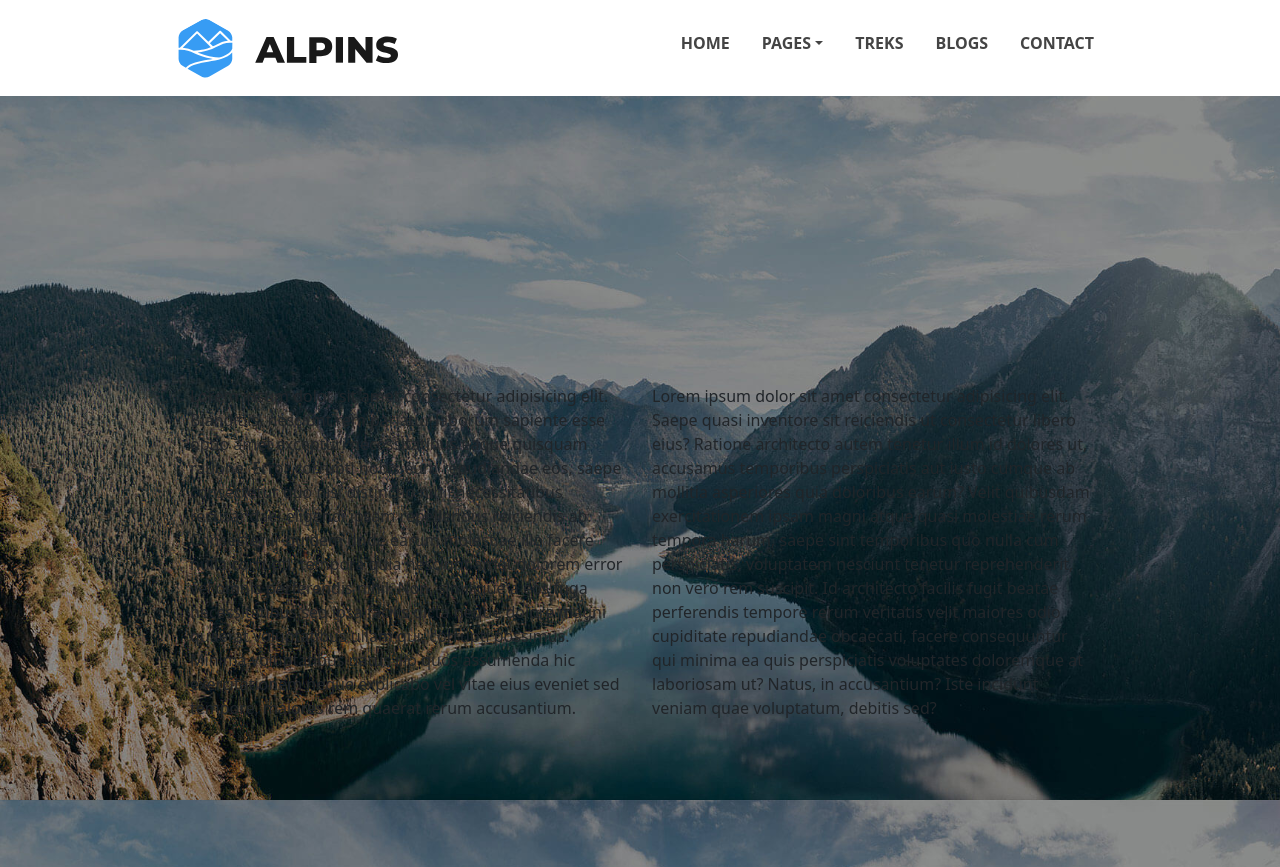
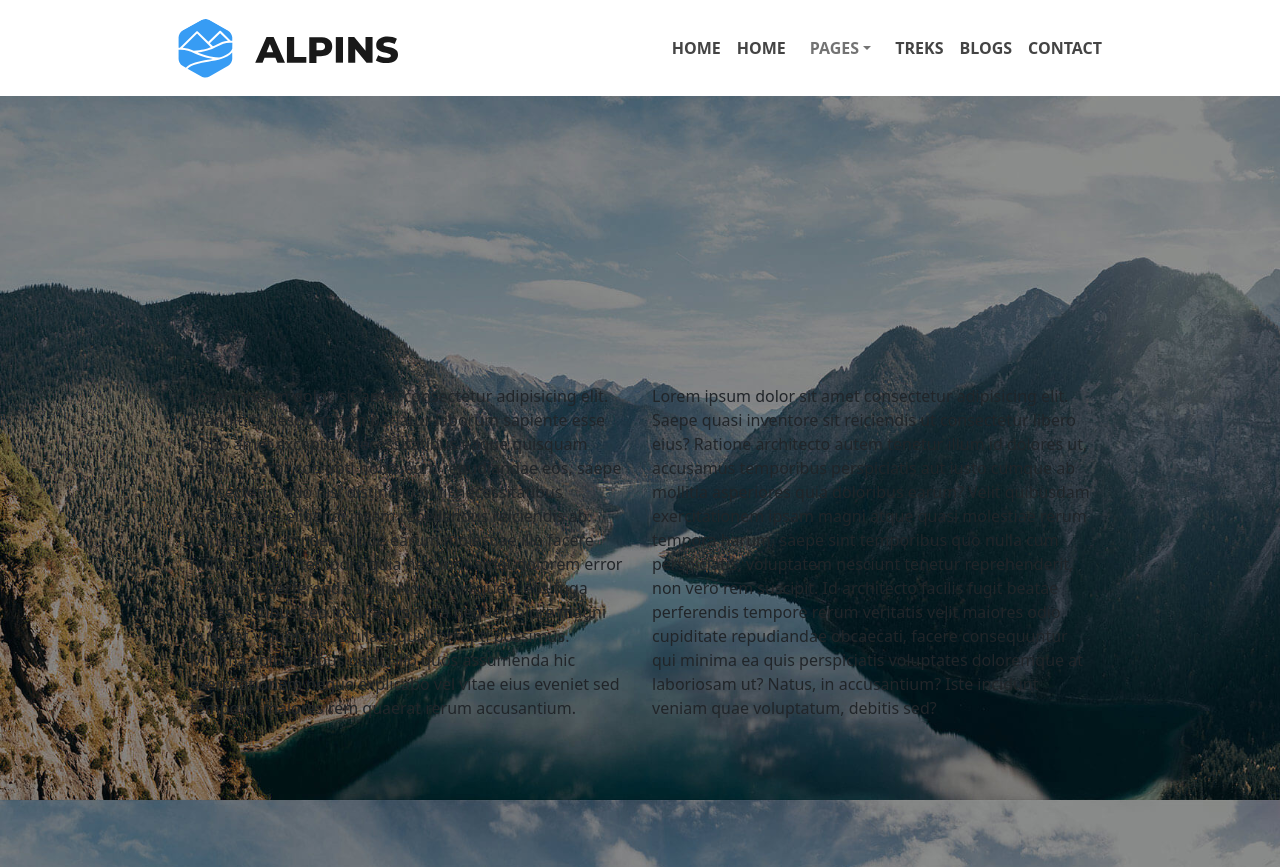
Before and after one commit to falcontechnepal/Alpins, a Next.js app in the folder frontend/: page / in a window 1280 px wide. Shown: the top 867 px of the page. Built offline with nearby package versions, Linux system fonts and the light colour scheme.

Commit message:
navbar done

```diff
--- a/frontend/src/components/Navbar.tsx
+++ b/frontend/src/components/Navbar.tsx
@@ -28,19 +28,20 @@ const Navbar = () => {
                 <form className="d-flex" role="search">
                   <ul className="navbar-nav me-auto mb-2 mb-lg-0 gap-3">
                     <Link href="/">
-                      <li className="nav-item pageLi">
-                        <a
-                          className="nav-link   h6 fw-bold  navLi"
-                          aria-current="page"
-                        >
+                      <button type="button" className="navColor h6 fw-bold ">
                         HOME
-                        </a>
-                      </li>
+                      </button>
                     </Link>
 
-                    <li className="nav-item  dropdown">
+                    <Link href="/">
+                      <button type="button" className="navColor h6 fw-bold ">
+                        HOME
+                      </button>
+                    </Link>
+
+                    <li className="nav-item dropdown  fw-bold">
                       <a
-                        className="nav-link h6 fw-bold navLi dropdown-toggle"
+                        className="nav-link dropdown-toggle fw-bold"
                         role="button"
                         data-bs-toggle="dropdown"
                         aria-expanded="false"
@@ -93,36 +94,21 @@ const Navbar = () => {
                     </li>
 
                     <Link href="/trek">
-                      <li className="nav-item pageLi">
-                        <a
-                          className="nav-link   h6 fw-bold  navLi"
-                          aria-current="page"
-                        >
+                      <button type="button" className="navColor h6 fw-bold ">
                         TREKS
-                        </a>
-                      </li>
+                      </button>
                     </Link>
 
-                    <li className="nav-item">
                     <Link href="/blog">
-                        <a
-                          className="nav-link h6 fw-bold  pageLi navLi"
-                          aria-current="page"
-                        >
+                      <button type="button" className="navColor h6 fw-bold ">
                         BLOGS
-                        </a>
+                      </button>
                     </Link>
-                    </li>
 
                     <Link href="/contact">
-                      <li className="nav-item pageLi">
-                        <a
-                          className="nav-link h6 fw-bold  navLi"
-                          aria-current="page"
-                        >
+                      <button type="button" className="navColor h6 fw-bold ">
                         CONTACT
-                        </a>
-                      </li>
+                      </button>
                     </Link>
                   </ul>
                 </form>
--- a/frontend/src/styles/main.scss
+++ b/frontend/src/styles/main.scss
@@ -95,3 +95,8 @@
 .teamImg {
   object-fit: cover;
 }
+
+.navColor {
+  all: unset;
+  color: #444444;
+}
```
Lines whose indentation alone changed are shown as unchanged.
